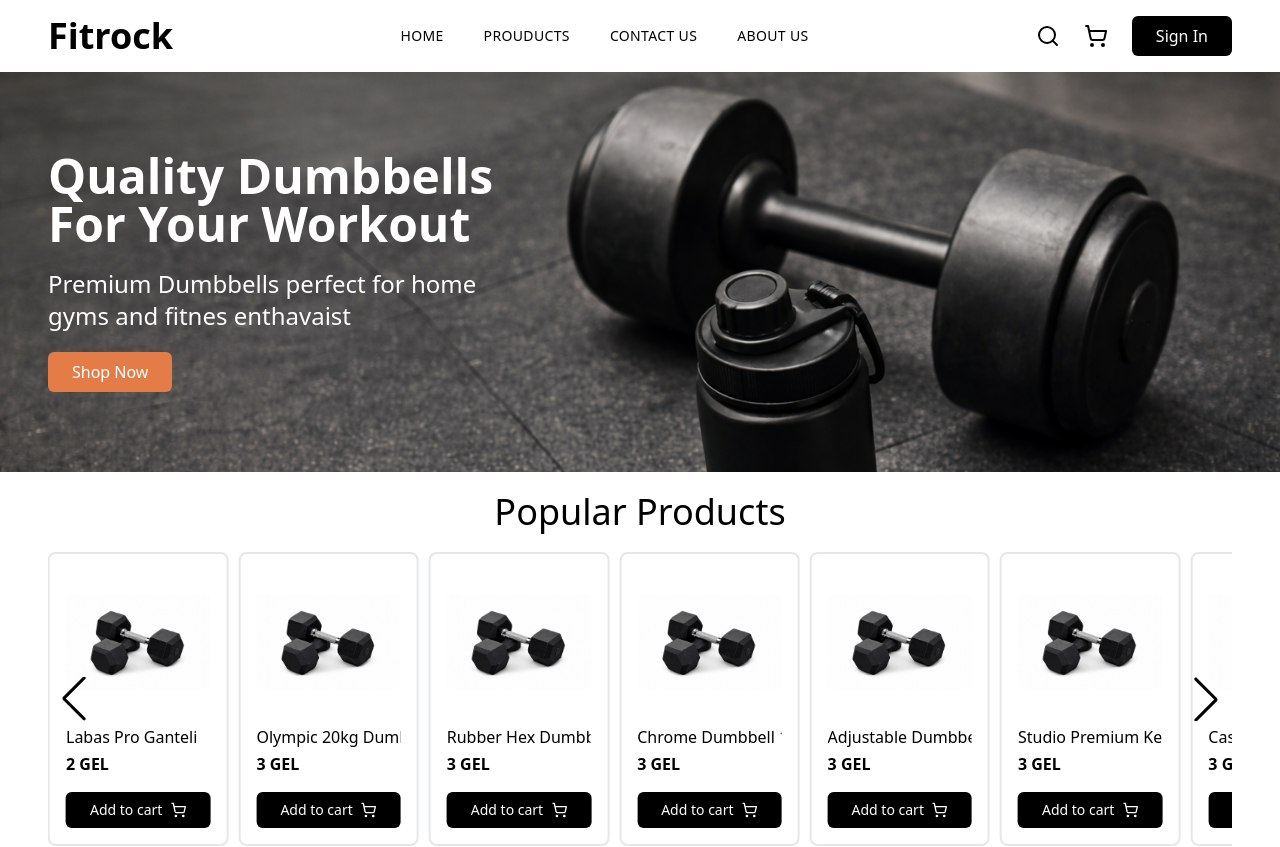
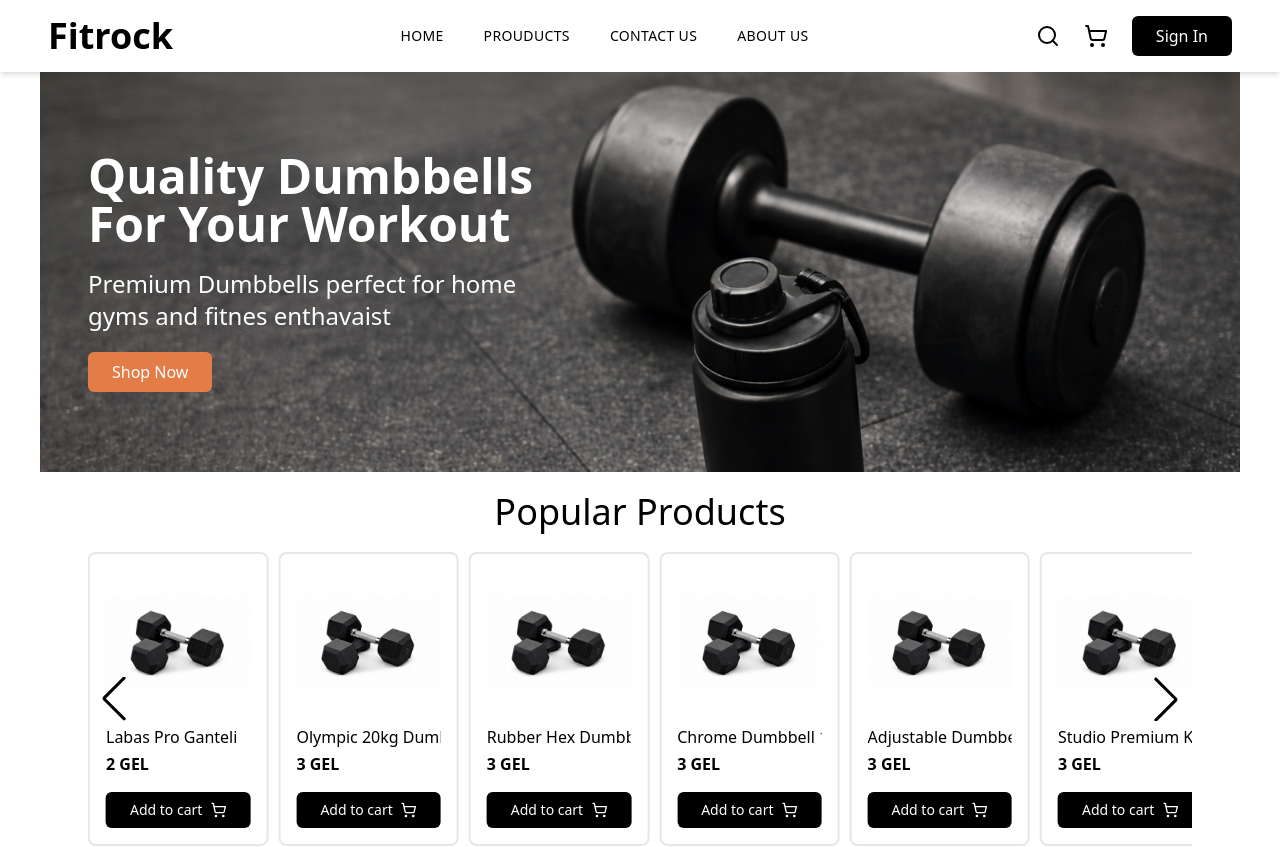
Before and after one commit to GeoLine02/fitrock, a Next.js app: page / in a window 1280 px wide. Shown: the top 847 px of the page. Built offline with nearby package versions, Linux system fonts and the light colour scheme; no server answers.

Commit message:
chore: add container class

```diff
--- a/app/globals.css
+++ b/app/globals.css
@@ -20,3 +20,7 @@ body {
   /* colors */
   --color-customOrange: #e47c48;
 }
+
+.container {
+  max-width: 1200px;
+}
```
